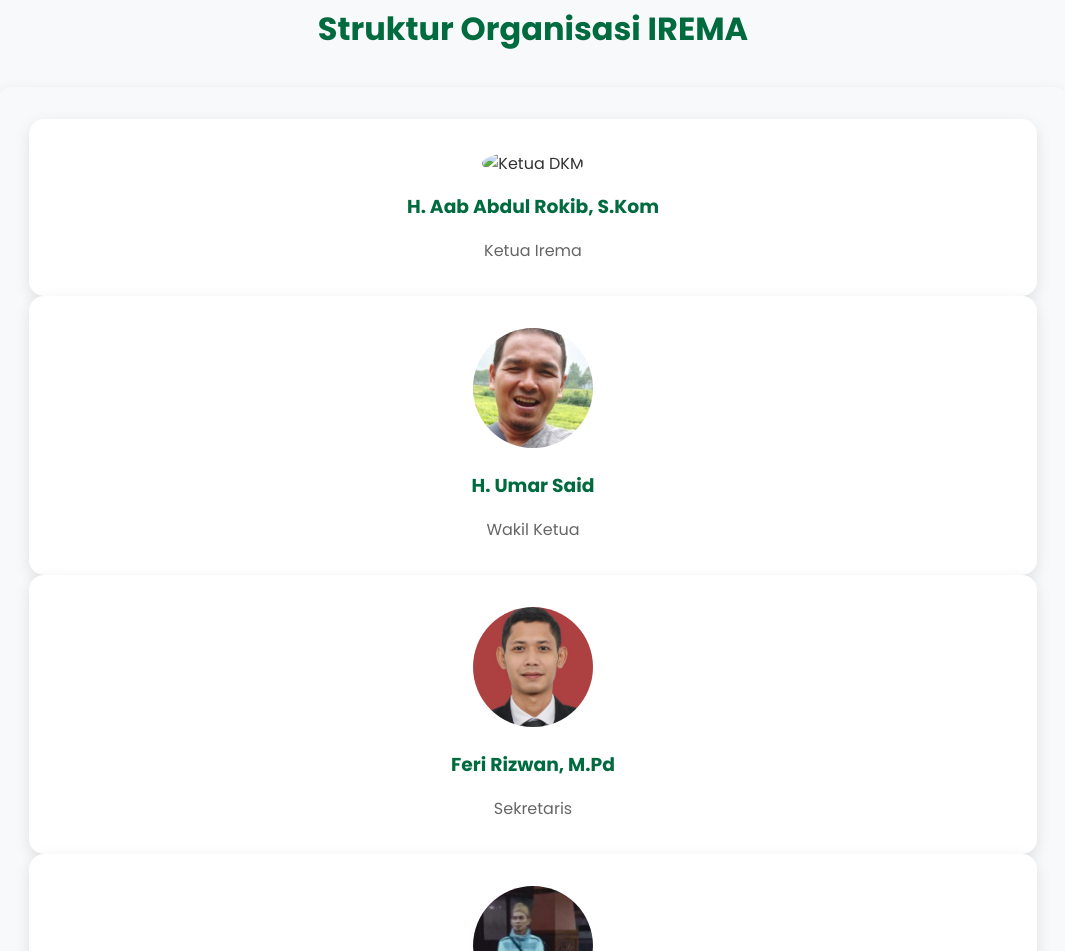
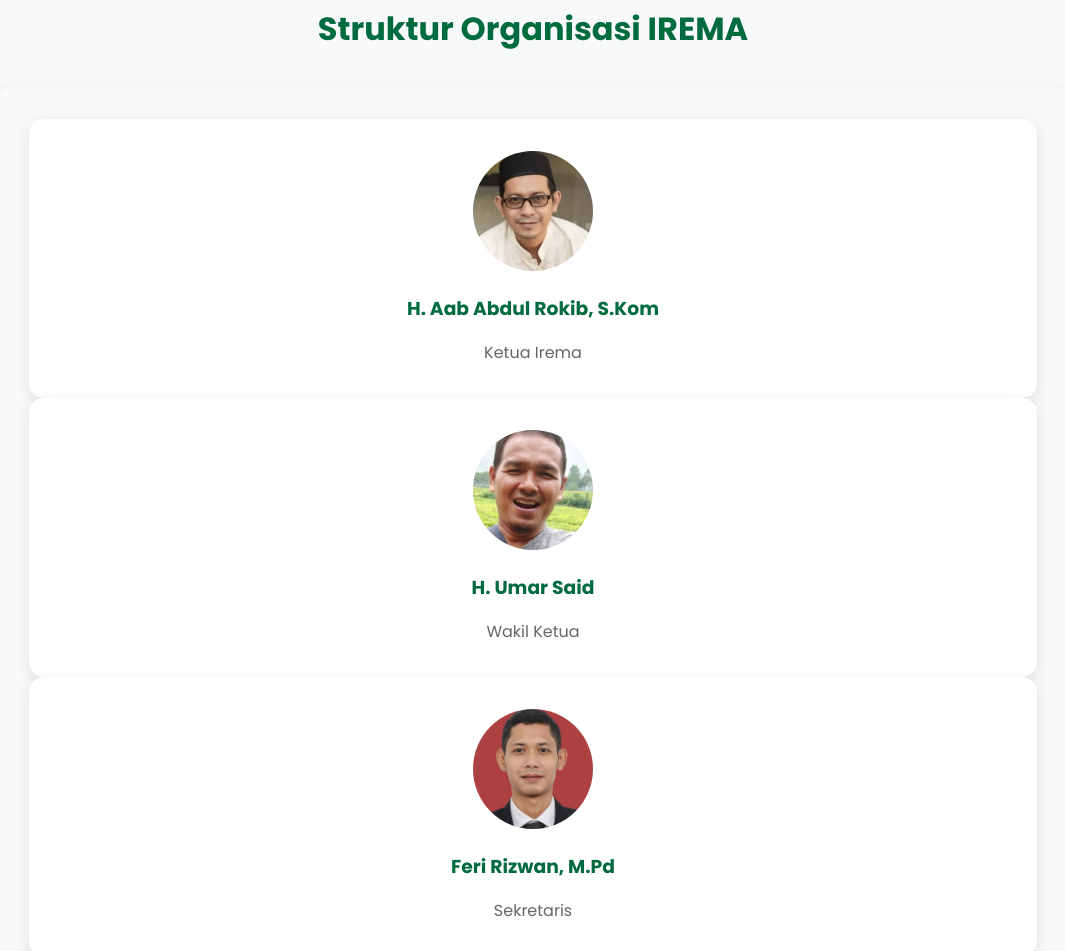
Before and after one commit to iremaattaqwa/masjid, a plain HTML site: page index.html in a window 1280 px wide. Shown: the part 4118-5069 px from the top of the page, without its empty margins (107-1172 px from the left). Drawn offline with nearby package versions, Linux system fonts and the light colour scheme; no server answers.

Commit message:
Update index.html

```diff
--- a/index.html
+++ b/index.html
@@ -160,7 +160,7 @@
                 <div class="structure-content" data-aos="fade-up">
                     <div class="info-card">
                         <div class="org-item">
-                            <img src="img/aab.jpg" alt="Ketua DKM">
+                            <img src="img/haab.jpg" alt="Ketua DKM">
                             <h3>H. Aab Abdul Rokib, S.Kom</h3>
                             <p>Ketua Irema</p>
                         </div>
```
